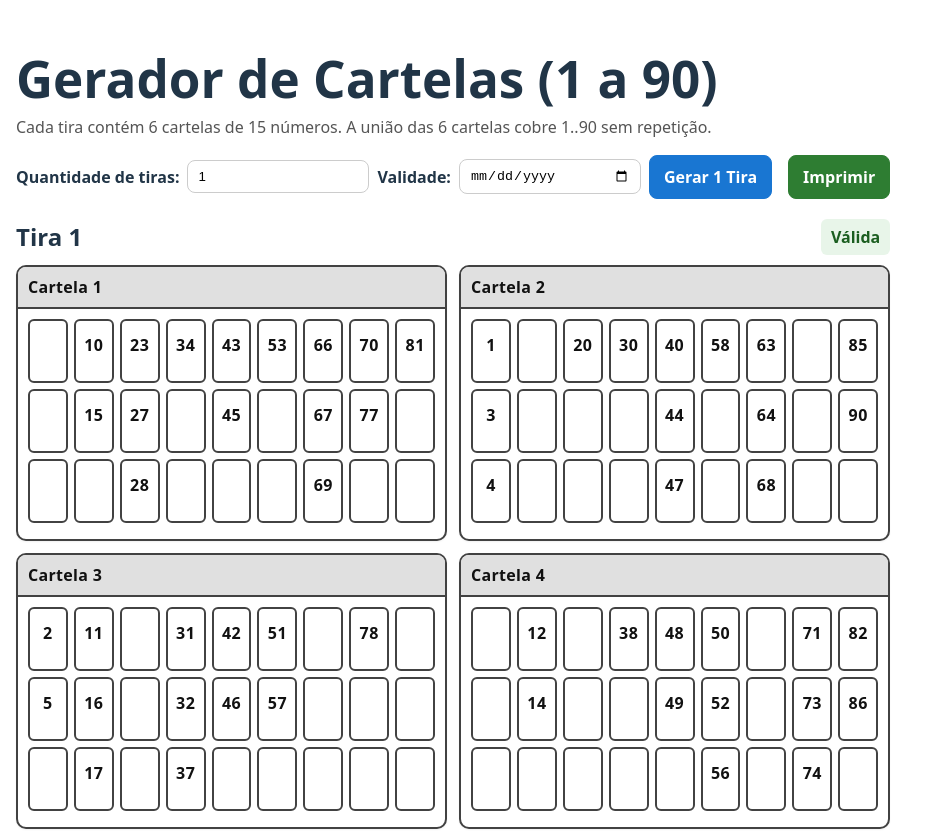
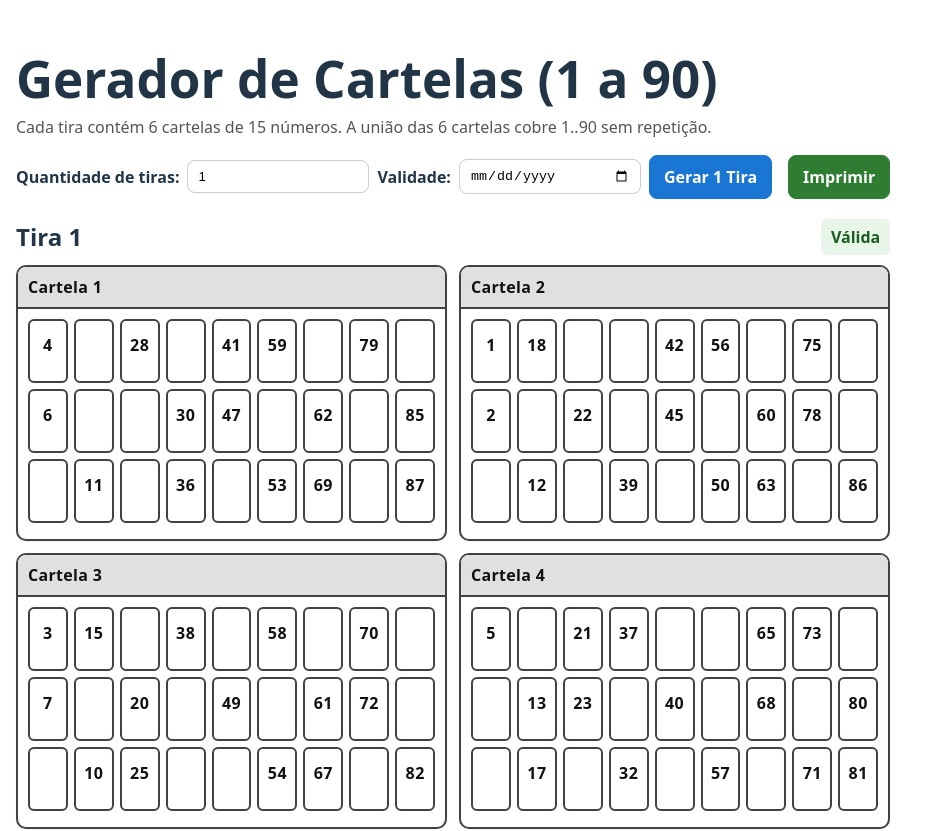
Before and after one commit to andreycaetano/vispa, a React (Vite) app: page / in a window 1280 px wide. Shown: the top 831 px of the page, without its empty margins (0-937 px from the left). Built offline with nearby package versions, Linux system fonts and the light colour scheme.

Commit message:
Implement balanced strip generation for tickets, ensuring column and row distribution constraints.

```diff
--- a/src/App.tsx
+++ b/src/App.tsx
@@ -12,15 +12,55 @@ function shuffle<T>(arr: T[]): T[] {
   return a;
 }
 
-function generateStrip(): Ticket[] {
-  // Gera 1..90, embaralha e divide em 6 cartelas de 15
-  const nums = Array.from({ length: 90 }, (_, i) => i + 1);
-  const shuffled = shuffle(nums);
-  const tickets: Ticket[] = [];
-  for (let i = 0; i < 6; i++) {
-    const chunk = shuffled.slice(i * 15, i * 15 + 15).sort((a, b) => a - b);
-    tickets.push(chunk);
+// Determina a coluna (0..8) pelo número
+function colIndex(n: number): number {
+  return n === 90 ? 8 : Math.floor(n / 10); // 1-9 -> 0, 10-19 -> 1, ..., 80-90 -> 8
+}
+
+// Gera 1 tira balanceada (6 cartelas), cobrindo 1..90 sem repetição,
+// respeitando no máx. 2 números por coluna por cartela e 15 números por cartela.
+function generateBalancedStrip(): Ticket[] {
+  // 9 colunas de ranges: [1..9], [10..19], ..., [80..90]
+  const ranges: number[][] = Array.from({ length: 9 }, (_, c) => {
+    const start = c === 0 ? 1 : c * 10;
+    const end = c === 8 ? 90 : c * 10 + 9;
+    const arr = Array.from({ length: end - start + 1 }, (_, i) => start + i);
+    return shuffle(arr);
+  });
+
+  // ticketsCols[ticketIndex][columnIndex] = number[]
+  const ticketsCols: number[][][] = Array.from({ length: 6 }, () =>
+    Array.from({ length: 9 }, () => [])
+  );
+
+  // Distribuição por coluna:
+  // Para cada coluna c com N números:
+  // - dá 1 número para cada um dos 6 tickets (se N>=6)
+  // - distribui o restante R = N-6 dando +1 número para (c + i) % 6 (equilibra extras)
+  for (let c = 0; c < 9; c++) {
+    const pool = ranges[c]; // já embaralhada
+    const N = pool.length;
+    let p = 0;
+
+    // Base: 1 por ticket
+    for (let t = 0; t < 6 && p < N; t++) {
+      ticketsCols[t][c].push(pool[p++]);
+    }
+
+    // Extras: distribui ciclicamente começando no índice c (equilibra entre tickets)
+    const R = N - Math.min(6, N);
+    for (let i = 0; i < R && p < N; i++) {
+      const t = (c + i) % 6;
+      ticketsCols[t][c].push(pool[p++]);
+    }
   }
+
+  // Converte estrutura por colunas para cartelas (arrays de 15 números), ordenados
+  const tickets: Ticket[] = ticketsCols.map(cols => {
+    const flat = cols.flat().sort((a, b) => a - b);
+    return flat;
+  });
+
   return tickets;
 }
 
@@ -39,7 +79,7 @@ function generateStripsUnique(count: number): Strip[] {
   const maxAttempts = Math.max(2000, count * 200); // margem generosa para evitar loop infinito
 
   while (strips.length < count && guard++ < maxAttempts) {
-    const s = generateStrip();
+    const s = generateBalancedStrip();
 
     // Verifica se alguma cartela desta tira já foi vista no lote
     const sigs = s.map(ticketSignature);
@@ -91,31 +131,48 @@ function formatDate(brDateIso: string): string {
   return `${d}/${m}/${y}`;
 }
 
-// Constrói a grade 3x9: colunas por faixas [1-9], [10-19], ..., [80-90]
+// Constrói a grade 3x9: colunas por faixas [1-9], [10-19], ..., [80-90],
+// distribuindo os números entre as 3 linhas para que cada linha tenha exatamente 5 números.
 function ticketToGrid(ticket: number[]): (number | null)[][] {
-  // Agrupa por coluna (0..8) conforme decênio; 90 também vai para a última coluna (8)
+  // Agrupa por coluna (0..8)
   const columns: number[][] = Array.from({ length: 9 }, () => []);
   for (const n of ticket) {
-    const col = n === 90 ? 8 : Math.floor(n / 10); // 1-9 -> 0, 10-19 -> 1, ..., 80-89 -> 8, 90 -> 8
-    columns[col].push(n);
+    columns[colIndex(n)].push(n);
   }
-  // Ordena números dentro de cada coluna (ascendente)
+  // Ordena internamente
   columns.forEach(col => col.sort((a, b) => a - b));
 
-  // Monta 3 linhas por 9 colunas, preenchendo cada coluna de cima para baixo
+  // Distribui para 3 linhas garantindo 5 números por linha
   const rows: (number | null)[][] = Array.from({ length: 3 }, () => Array(9).fill(null));
+  const rowCounts = [0, 0, 0];
+
   for (let c = 0; c < 9; c++) {
-    const colVals = columns[c];
-    for (let r = 0; r < Math.min(3, colVals.length); r++) {
-      rows[r][c] = colVals[r];
+    const colVals = columns[c]; // tamanho 0..2 (pela geração balanceada)
+    // Para cada número da coluna, coloca na linha com menor contagem atual (<5)
+    for (const v of colVals) {
+      let targetRow = 0;
+      for (let r = 1; r < 3; r++) {
+        if (rowCounts[r] < rowCounts[targetRow]) targetRow = r;
+      }
+      // Se a linha alvo já tem 5, pega a próxima disponível
+      if (rowCounts[targetRow] >= 5) {
+        const alt = [0, 1, 2].find(r => rowCounts[r] < 5);
+        if (alt === undefined) continue; // já temos 15 números colocados
+        targetRow = alt;
+      }
+      rows[targetRow][c] = v;
+      rowCounts[targetRow]++;
     }
   }
+
+  // Garantia: no final queremos [5,5,5]. Se por algum motivo faltou alocar,
+  // (não deve ocorrer com a geração balanceada) não faremos remanejamento agressivo.
   return rows;
 }
 
 export default function App() {
   const [qty, setQty] = useState<number>(1);
-  const [strips, setStrips] = useState<Strip[]>(() => [generateStrip()]);
+  const [strips, setStrips] = useState<Strip[]>(() => [generateBalancedStrip()]);
   const [validityDate, setValidityDate] = useState<string>(""); // data de validade no rodapé
 
   // Validação por tira (memoizada a partir do array)
@@ -124,7 +181,7 @@ export default function App() {
   const handleGenerate = () => {
     const target = Math.max(1, Math.min(9999, Math.floor(qty || 1)));
     const newStrips = generateStripsUnique(target);
-    setStrips(newStrips.length ? newStrips : [generateStrip()]);
+    setStrips(newStrips.length ? newStrips : [generateBalancedStrip()]);
   };
 
   const handlePrint = () => {
```
